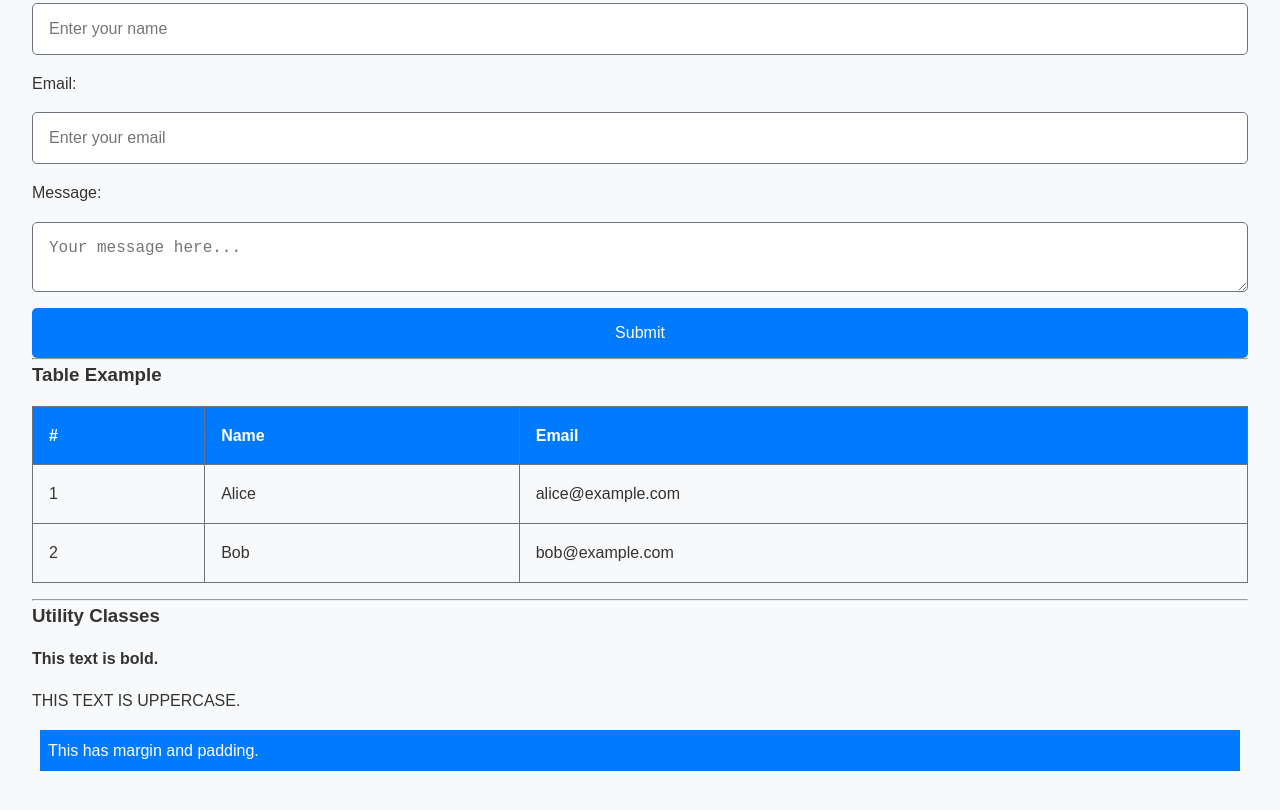
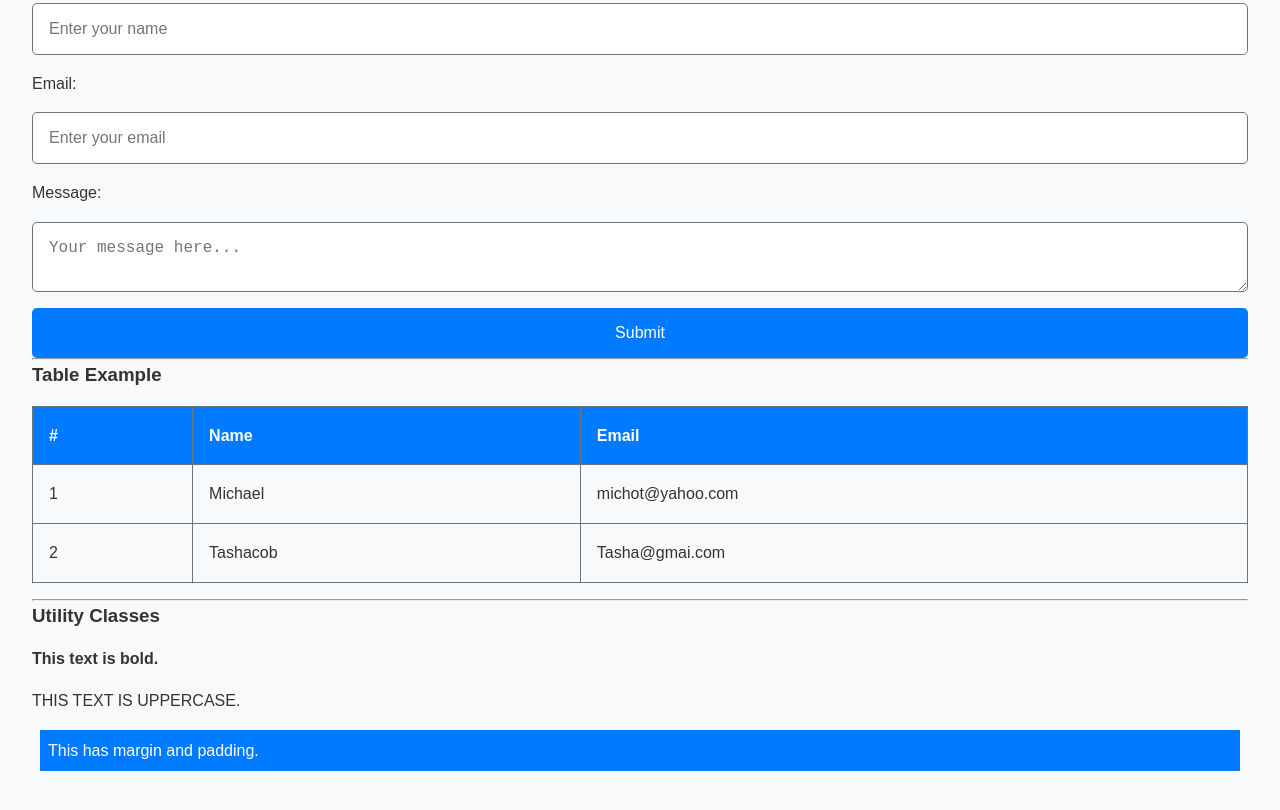
Before and after one commit to eagl0037/CSS-Framework-project, a website: page index.html in a window 1280 px wide. Shown: the part 380-1190 px from the top of the page. Drawn offline with nearby package versions, Linux system fonts and the light colour scheme; files that its build step writes are made by us from their sources.

Commit message:
update 9

```diff
--- a/index.html
+++ b/index.html
@@ -50,13 +50,13 @@
       <tbody>
         <tr>
           <td>1</td>
-          <td>Alice</td>
-          <td>alice@example.com</td>
+          <td>Michael</td>
+          <td>michot@yahoo.com</td>
         </tr>
         <tr>
           <td>2</td>
-          <td>Bob</td>
-          <td>bob@example.com</td>
+          <td>Tashacob</td>
+          <td>Tasha@gmai.com</td>
         </tr>
       </tbody>
     </table>
```
